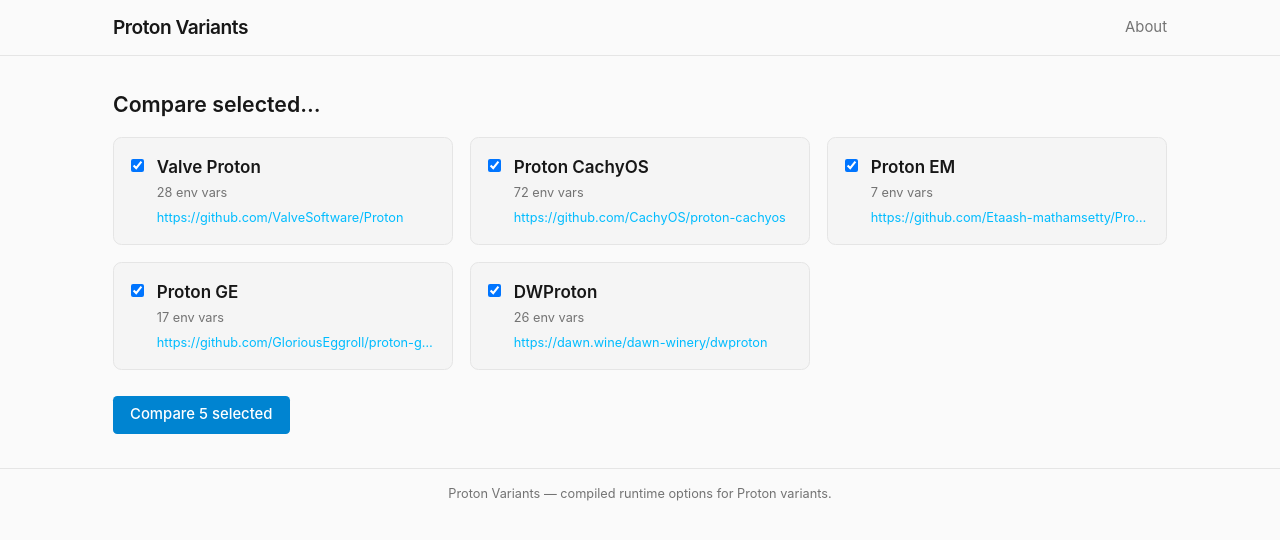
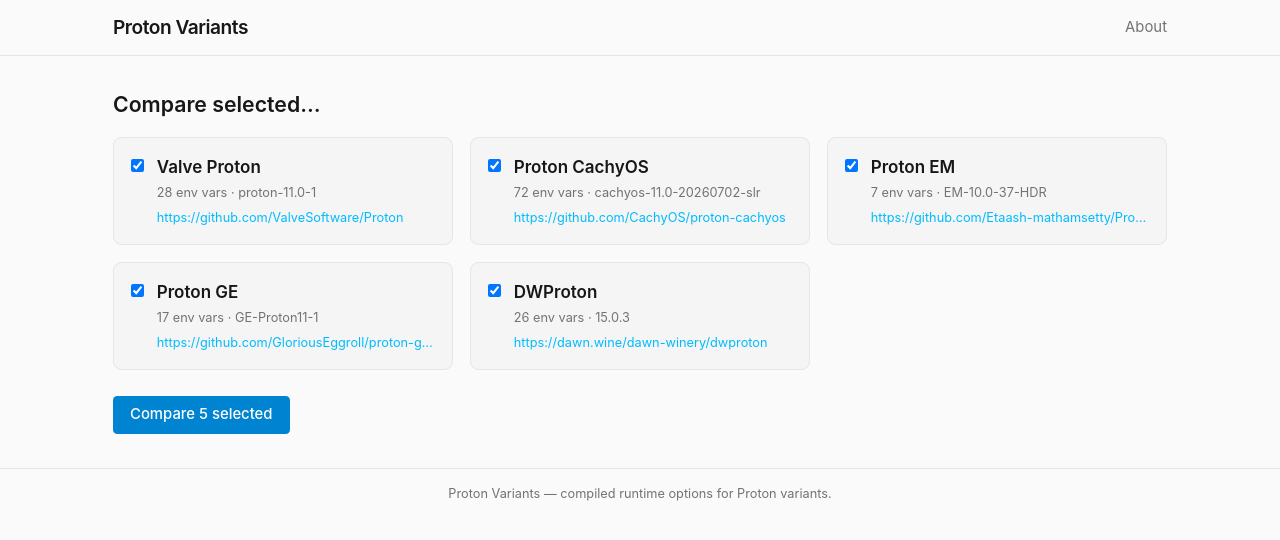
Before and after one commit to dcog989/ProtonVariants, a SvelteKit app: page / in a window 1280 px wide. Shown: the top 540 px of the page. Built offline with nearby package versions, Linux system fonts and the light colour scheme.

Commit message:
feat: fetch and display latest release version per variant

```diff
--- a/scripts/scrape.ts
+++ b/scripts/scrape.ts
@@ -48,6 +48,24 @@
   }
 }
 
+async function fetchRelease(releaseUrl: string): Promise<string | undefined> {
+  try {
+    const res = await fetch(releaseUrl, {
+      headers: { "User-Agent": USER_AGENT, Accept: "application/json" },
+      signal: AbortSignal.timeout(FETCH_TIMEOUT_MS),
+    });
+    if (!res.ok) return undefined;
+    const body = await res.text();
+    if (releaseUrl.includes("api.github.com")) {
+      return (JSON.parse(body) as { tag_name?: string }).tag_name;
+    }
+    const match = body.match(/(?:version|release|v)\s*[:=]?\s*([0-9]+\.[0-9]+(?:\.[0-9]+)?)/i);
+    return match?.[1];
+  } catch {
+    return undefined;
+  }
+}
+
 async function main() {
   mkdirSync(DATA_DIR, { recursive: true });
   const previous = await loadPrevious();
@@ -64,13 +82,9 @@
 
     const { markdown, etag, lastModified, changed } = await fetchReadme(ref.readmeUrl, cacheEntry);
 
-    if (!changed && cached) {
-      results.push(cached);
-      console.log(`[skip] ${ref.id} unchanged (${cached.options.length} vars)`);
-      continue;
-    }
+    const options = !changed && cached ? cached.options : parseEnvVars(markdown, ref.id);
+    const release = ref.releaseUrl ? await fetchRelease(ref.releaseUrl) : undefined;
 
-    const options = parseEnvVars(markdown, ref.id);
     const variant: Variant = {
       id: ref.id,
       displayName: ref.displayName,
@@ -80,10 +94,11 @@
       scrapedAt: now,
       ...(etag ? { etag } : {}),
       ...(lastModified ? { lastModified } : {}),
+      ...(release ? { release } : {}),
     };
     results.push(variant);
-    changedAny = true;
-    console.log(`[ok] ${ref.id}: ${options.length} env vars`);
+    if (changed) changedAny = true;
+    console.log(`[${changed ? "ok" : "skip"}] ${ref.id}: ${options.length} env vars${release ? ` (${release})` : ""}`);
   }
 
   writeFileSync(DATA_FILE, `${JSON.stringify(results, null, 2)}\n`);
--- a/src/data/proton.json
+++ b/src/data/proton.json
@@ -174,8 +174,9 @@
         "source": "valve"
       }
     ],
-    "scrapedAt": "2026-07-20T13:09:00.692Z",
-    "etag": "W/\"ede1ede7595a7180522a8cea3b3ee3a65ab9411b284673051def764f2bb59725\""
+    "scrapedAt": "2026-07-20T13:17:25.823Z",
+    "etag": "W/\"ede1ede7595a7180522a8cea3b3ee3a65ab9411b284673051def764f2bb59725\"",
+    "release": "proton-11.0-1"
   },
   {
     "id": "cachyos",
@@ -616,8 +617,9 @@
         "source": "cachyos"
       }
     ],
-    "scrapedAt": "2026-07-20T13:09:00.692Z",
-    "etag": "W/\"35b72a6af7928c3ecac9d9f0bcbc030ca5da28ba97486607cecfafd8d22ab917\""
+    "scrapedAt": "2026-07-20T13:17:25.823Z",
+    "etag": "W/\"35b72a6af7928c3ecac9d9f0bcbc030ca5da28ba97486607cecfafd8d22ab917\"",
+    "release": "cachyos-11.0-20260702-slr"
   },
   {
     "id": "em",
@@ -668,8 +670,9 @@
         "source": "em"
       }
     ],
-    "scrapedAt": "2026-07-20T13:09:00.692Z",
-    "etag": "W/\"766bddc776911fbb0b8c305a8aa011eb850e0ac49fe056ef0c1f880e01efd5c6\""
+    "scrapedAt": "2026-07-20T13:17:25.823Z",
+    "etag": "W/\"766bddc776911fbb0b8c305a8aa011eb850e0ac49fe056ef0c1f880e01efd5c6\"",
+    "release": "EM-10.0-37-HDR"
   },
   {
     "id": "ge",
@@ -780,8 +783,9 @@
         "source": "ge"
       }
     ],
-    "scrapedAt": "2026-07-20T13:09:00.692Z",
-    "etag": "W/\"a19c57609ee7d7e0c1583f372cbb67fb127af0efab83c4f1c8ea89a44e54ad6a\""
+    "scrapedAt": "2026-07-20T13:17:25.823Z",
+    "etag": "W/\"a19c57609ee7d7e0c1583f372cbb67fb127af0efab83c4f1c8ea89a44e54ad6a\"",
+    "release": "GE-Proton11-1"
   },
   {
     "id": "dwproton",
@@ -946,8 +950,9 @@
         "source": "dwproton"
       }
     ],
-    "scrapedAt": "2026-07-20T13:09:00.692Z",
+    "scrapedAt": "2026-07-20T13:17:25.823Z",
     "etag": "W/\"54362e4c92d26a054a7d5b2d88272143d2d54cff\"",
-    "lastModified": "Wed, 15 Jul 2026 17:03:37 GMT"
+    "lastModified": "Wed, 15 Jul 2026 17:03:37 GMT",
+    "release": "15.0.3"
   }
 ]
--- a/src/lib/types.ts
+++ b/src/lib/types.ts
@@ -21,6 +21,7 @@
   scrapedAt: string;
   etag?: string;
   lastModified?: string;
+  release?: string;
 }
 
 export interface VariantRef {
@@ -28,4 +29,5 @@
   displayName: string;
   repoUrl: string;
   readmeUrl: string;
+  releaseUrl?: string;
 }
--- a/src/lib/variants.ts
+++ b/src/lib/variants.ts
@@ -6,30 +6,35 @@
     displayName: "Valve Proton",
     repoUrl: "https://github.com/ValveSoftware/Proton",
     readmeUrl: "https://raw.githubusercontent.com/ValveSoftware/Proton/HEAD/README.md",
+    releaseUrl: "https://api.github.com/repos/ValveSoftware/Proton/releases/latest",
   },
   {
     id: "cachyos",
     displayName: "Proton CachyOS",
     repoUrl: "https://github.com/CachyOS/proton-cachyos",
     readmeUrl: "https://raw.githubusercontent.com/CachyOS/proton-cachyos/HEAD/README.md",
+    releaseUrl: "https://api.github.com/repos/CachyOS/proton-cachyos/releases/latest",
   },
   {
     id: "em",
     displayName: "Proton EM",
     repoUrl: "https://github.com/Etaash-mathamsetty/Proton",
     readmeUrl: "https://raw.githubusercontent.com/Etaash-mathamsetty/Proton/HEAD/README.md",
+    releaseUrl: "https://api.github.com/repos/Etaash-mathamsetty/Proton/releases/latest",
   },
   {
     id: "ge",
     displayName: "Proton GE",
     repoUrl: "https://github.com/GloriousEggroll/proton-ge-custom",
     readmeUrl: "https://raw.githubusercontent.com/GloriousEggroll/proton-ge-custom/HEAD/README.md",
+    releaseUrl: "https://api.github.com/repos/GloriousEggroll/proton-ge-custom/releases/latest",
   },
   {
     id: "dwproton",
     displayName: "DWProton",
     repoUrl: "https://dawn.wine/dawn-winery/dwproton",
     readmeUrl: "https://dawn.wine/dawn-winery/dwproton/raw/branch/main/README.md",
+    releaseUrl: "https://dawn.wine/dawn-winery/dwproton",
   },
 ];
 
--- a/src/routes/+page.svelte
+++ b/src/routes/+page.svelte
@@ -2,6 +2,8 @@
 import { base } from "$app/paths";
 
 let { data } = $props();
+
+const releaseOf = (id: string) => data.variants.find((x) => x.id === id)?.release;
 
 let selected = $state<Set<string>>(new Set(data.registry.map((r) => r.id)));
 
@@ -35,7 +37,9 @@
         <a href={`${base}/variant/${ref.id}`} class="text-base font-semibold hover:underline">
           {ref.displayName}
         </a>
-        <p class="mt-1 text-xs text-neutral-500">{v ? `${v.options.length} env vars` : "pending scrape"}</p>
+        <p class="mt-1 text-xs text-neutral-500">
+          {v ? `${v.options.length} env vars` : "pending scrape"}{releaseOf(ref.id) ? ` · ${releaseOf(ref.id)}` : ""}
+        </p>
         <a
           href={ref.repoUrl}
           target="_blank"
```
